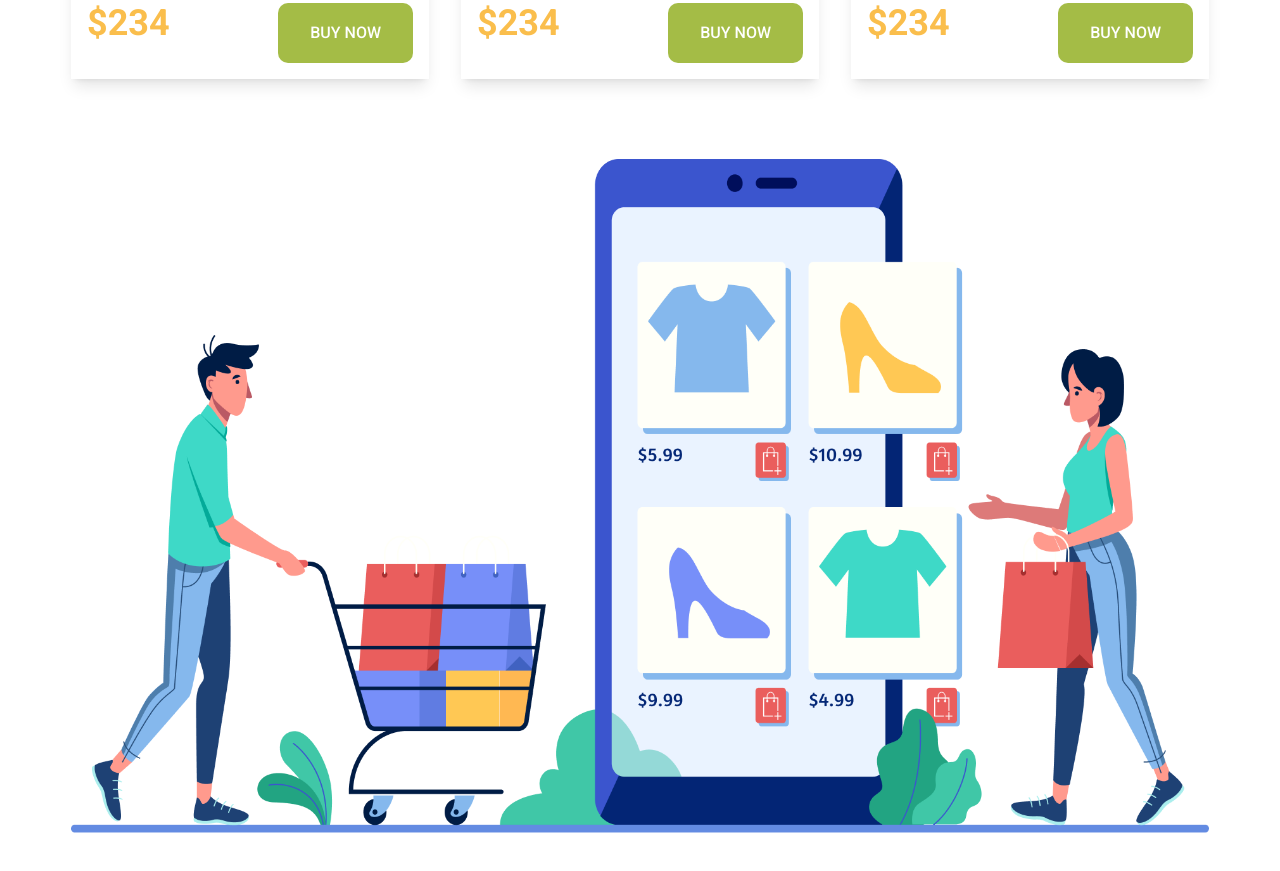
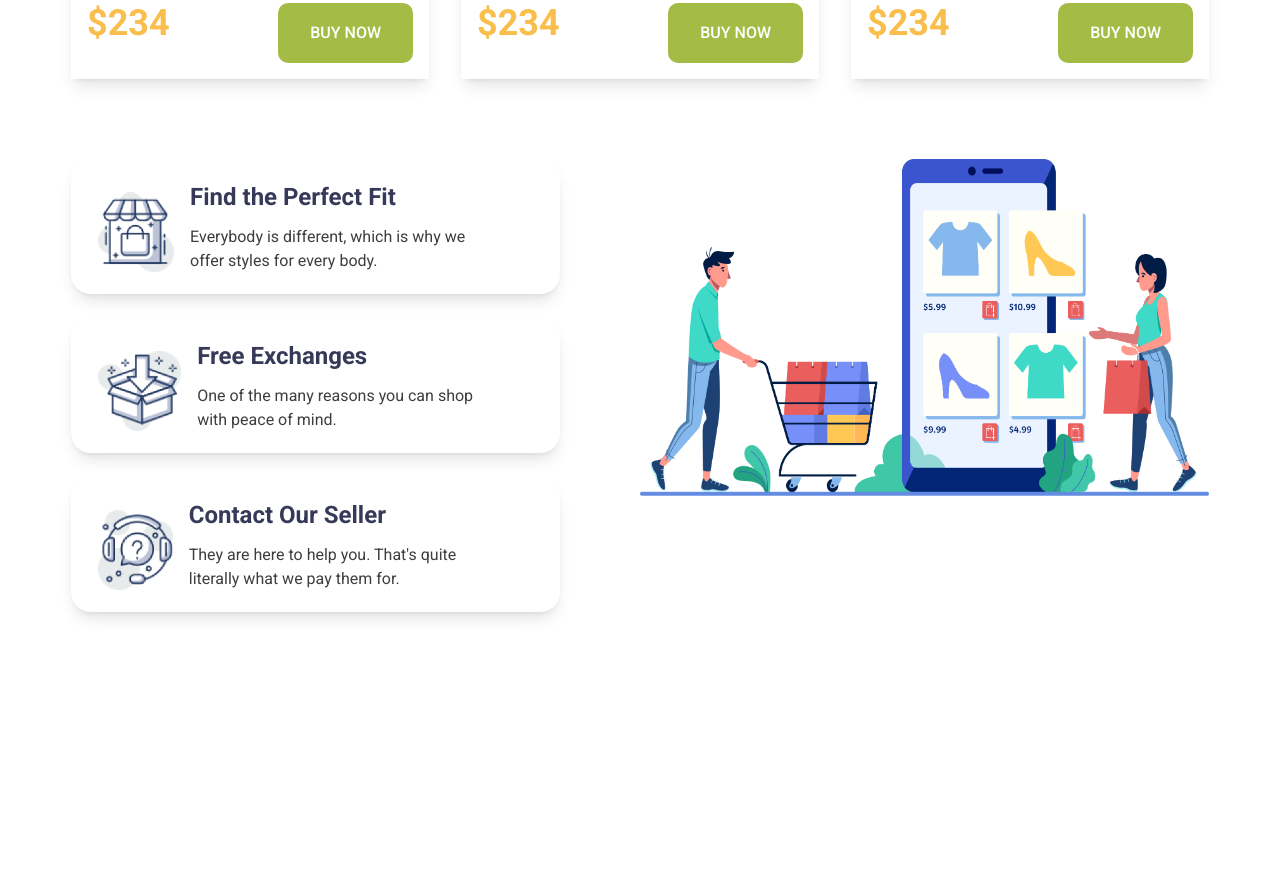
Before and after one commit to AD-Mamun3414/Genz_fashion_TW, a plain HTML site: page index.html in a window 1280 px wide. Shown: the part 1907-2778 px from the top of the page. After the commit the page ends 2707 px from the top, so only its background shows below. Drawn offline with nearby package versions, Linux system fonts and the light colour scheme.

Commit message:
Update Genz-fashion

```diff
--- a/index.html
+++ b/index.html
@@ -36,8 +36,11 @@
 </head>
 
 <body>
-    <header class="bg-[#FFFBF0] px-4 pt-7 max-w-[1440px] mx-auto lg:px-[134px]">
-        <nav class="flex md:flex-col lg:flex-row justify-between items-center">
+
+        <header class="bg-[#FFFBF0] px-4 pt-7 max-w-[1440px] mx-auto lg:px-[134px]">
+
+            <!-- head Navbar -->
+            <nav class="flex md:flex-col lg:flex-row justify-between items-center">
             <div class="flex items-center">
                 <img class="w-14 h-10 mr-2.5" src="icons/logo_icon.png" alt="">
                 <h2 class="text-2xl font-bold bebas"><span class="text-[#A4BC46] bebas">GenZ</span> Fashion</h2>
@@ -65,6 +68,7 @@
             </svg>
         </nav>
 
+        <!-- Head Text-image -->
         <div class="md:flex md:justify-between md:items-center mt-12">
             <div>
                 <div>
@@ -80,6 +84,8 @@
     </header>
 
     <main>
+
+        <!-- Woman jaket -->
         <section class="px-4 max-w-[1170px] mx-auto">
             <div class="mb-25">
                 <h2 class="text-4xl text-[#363958] mt-12 mb-7 text-center md:text-left bebas">WOMAN JACKET</h2>
@@ -118,6 +124,7 @@
                 </div>
             </div>
 
+            <!-- Mans jacket -->
             <div>
                 <h2 class="text-4xl text-[#363958] mt-12 mb-7 text-center  md:text-left bebas">MAN JACKET</h2>
                 <div class="md:flex gap-8 md:flex">
@@ -156,40 +163,43 @@
             </div>
         </section>
 
-        <section class="px-4 max-w-[1170px] mx-auto mt-20">
-            <div>
-                <img class="w-30 mb-12" src="/images/shopping.png" alt="">
+
+        <!-- Card-image -->
+        <section class="px-4 max-w-[1170px] mx-auto mt-20 sp lg:flex lg:flex-row-reverse">
+            <div class="lg:ml-20 lg:justify-center lg:items-center">
+                <img class="w-30 mb-12 md:w-23 " src="/images/shopping.png" alt="">
             </div>
-            <div>
-                <div class="flex flex-col items-center shadow-lg mb-6 px-[33px] py-6 rounded-lg">
-                    <div class="justify-center items-center mt-[50px] mb-4">
+            <div class="mb-[164px] sm:flex sm:justify-center sm:items-center sm:space-x-4 lg:flex lg:flex-col lg:space-x-0">
+
+                <div class="flex flex-col items-center shadow-lg mb-6 px-[27px] py-6 rounded-[20px] lg:flex lg:flex-row md:w-[489px] lg:h-[135px] lg:items-center lg:space-x-4">
+                    <div class="justify-center items-center mt-[50px] mb-4 lg:mt-[26px]">
                         <img class="w-19 h-20 justify-center items-center" src="icons/house.png" alt="">
                     </div>
-                    <div class="justify-center align-center text-center">
-                        <h3 class="text-[#363958] font-bold font-2xl mb-3">Find the Perfect Fit</h3>
-                        <p>Everybody is different, which is why we <br>
+                    <div class="justify-center align-center text-center lg:text-left">
+                        <h3 class="text-[#363958] font-bold text-2xl mb-3">Find the Perfect Fit</h3>
+                        <p class="text-[#3E3E3E] text-[16px]">Everybody is different, which is why we <br>
                             offer styles for every body.</p>
                     </div>
                 </div>
 
-                <div class="flex flex-col items-center shadow-lg mb-6  px-[33px] py-6 rounded-lg">
-                    <div class="justify-center items-center mt-[50px] mb-4">
+                <div class="flex flex-col items-center shadow-lg mb-6 px-[27px] py-6 rounded-[20px] lg:flex lg:flex-row md:w-[489px] lg:h-[135px] lg:items-center lg:space-x-4">
+                    <div class="justify-center items-center mt-[50px] mb-4 lg:mt-[26px]">
                         <img class="w-19 h-20 justify-center items-center" src="icons/box.png" alt="">
                     </div>
-                    <div class="justify-center align-center text-center">
-                        <h3 class="text-[#363958] font-bold font-2xl mb-3">Free Exchanges</h3>
-                        <p>One of the many reasons you can shop <br>
+                    <div class="justify-center align-center text-center lg:text-left">
+                        <h3 class="text-[#363958] font-bold text-2xl mb-3">Free Exchanges</h3>
+                        <p class="text-[#3E3E3E] text-[16px]">One of the many reasons you can shop <br>
                             with peace of mind.</p>
                     </div>
                 </div>
 
-                <div class="flex flex-col items-center shadow-lg  px-[33px] py-6 mb-[164px] rounded-lg">
-                    <div class="justify-center items-center mt-[50px] mb-4">
+                <div class="flex flex-col items-center shadow-lg mb-6 px-[27px] py-6 rounded-[20px] lg:flex lg:flex-row md:w-[489px] lg:h-[135px] lg:items-center lg:space-x-4">
+                    <div class="justify-center items-center mt-[50px] mb-4 lg:mt-[26px]">
                         <img class="w-19 h-20 justify-center items-center" src="icons/question.png" alt="">
                     </div>
-                    <div class="justify-center align-center text-center">
-                        <h3 class="text-[#363958] font-bold font-2xl mb-3">Contact Our Seller</h3>
-                        <p>They are here to help you. That's quite <br>
+                    <div class="justify-center align-center text-center lg:text-left">
+                        <h3 class="text-[#363958] font-bold text-2xl mb-3">Contact Our Seller</h3>
+                        <p class="text-[#3E3E3E] text-[16px]">They are here to help you. That's quite <br>
                             literally what we pay them for.</p>
                     </div>
                 </div>
```
